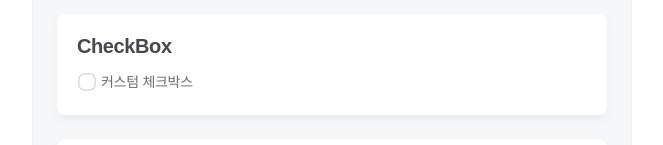
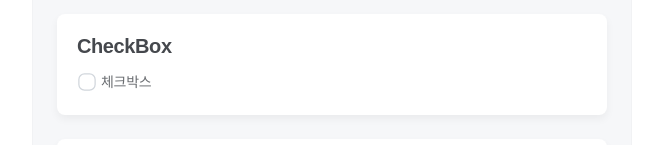
Before and after one commit to HELLO-FIT/FE_HELLO-FIT, a Next.js app: page /preview in a window 1280 px wide. Shown: the part 1733-1878 px from the top of the page, without its empty margins (308-971 px from the left). Built offline with nearby package versions, Linux system fonts and the light colour scheme; a web font is replaced by a local one.

Commit message:
Fix: Checkbox children props 추가

```diff
--- a/src/components/Checkbox/Checkbox.tsx
+++ b/src/components/Checkbox/Checkbox.tsx
@@ -1,8 +1,9 @@
 import { useState } from 'react';
 import IconComponent from '../Asset/Icon';
 import styles from './Checkbox.module.scss';
+import { CheckboxProps } from './Checkbox.types';
 
-export default function Checkbox() {
+export default function Checkbox({ children }: CheckboxProps) {
   const [isChecked, setIsChecked] = useState(false);
 
   const handleCheckboxChange = () => {
@@ -35,7 +36,7 @@ export default function Checkbox() {
           />
         </div>
       </span>
-      커스텀 체크박스
+      {children}
     </label>
   );
 }
--- /dev/null
+++ b/src/components/Checkbox/Checkbox.types.ts
@@ -0,0 +1,3 @@
+export interface CheckboxProps {
+  children: React.ReactNode;
+}
--- a/src/pages/preview/index.tsx
+++ b/src/pages/preview/index.tsx
@@ -89,7 +89,7 @@ export default function Preview() {
 
       <section className={styles.section}>
         <h2 className={styles.sectionTitle}>CheckBox</h2>
-        <Checkbox />
+        <Checkbox>체크박스</Checkbox>
       </section>
 
       <section className={styles.section}>
```
